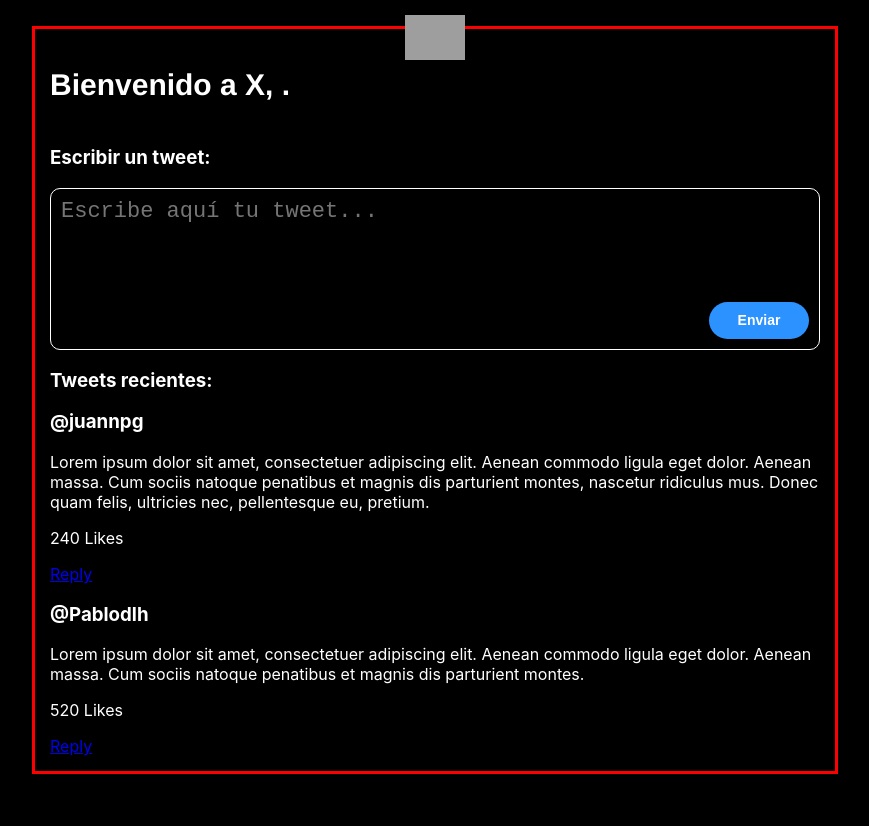
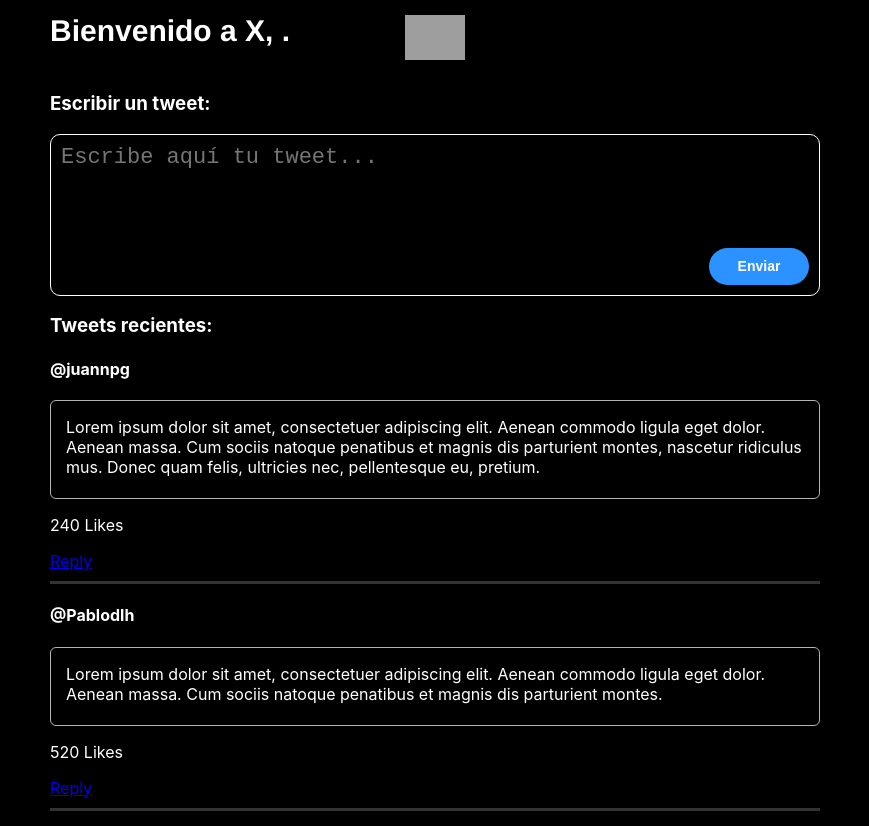
Before and after one commit to juannpg/twitter-clone, a React (Create React App) app in the folder frontend/: page /dashboard in a window 1280 px wide. Shown: the whole page, without its empty margins (205-1074 px from the left). Before the commit the page ends 800 px from the top, so only its background shows below. Built offline with nearby package versions, Linux system fonts and the light colour scheme; grey boxes are pictures that could not be loaded.

Commit message:
working on recent tweets frontend

```diff
--- a/frontend/src/App.css
+++ b/frontend/src/App.css
@@ -9,19 +9,6 @@
   display: flex;
   flex-direction: column;
   align-items: center;
-}
-
-.line-container {
-  display: flex;
-  align-items: center;
-  width: 90%;
-  margin: 10px;
-}
-
-.line {
-  flex: 1;
-  height: 0.5px;
-  background-color: #333;
 }
 
 .circle {
--- a/frontend/src/components/TweetFeed/TweetFeed.css
+++ b/frontend/src/components/TweetFeed/TweetFeed.css
@@ -1,3 +1,18 @@
 p.likes {
   cursor: pointer;
 }
+
+.line {
+  width: 100%;
+  margin-top: 10px;
+  height: 3px;
+}
+
+.tweetContent {
+  border-style: solid;
+  border-color: rgb(180, 180, 180);
+  border-width: 1px;
+  border-radius: 6px;
+  padding-bottom: 5px;
+  padding-left: 15px;
+}
--- a/frontend/src/components/TweetFeed/TweetFeed.tsx
+++ b/frontend/src/components/TweetFeed/TweetFeed.tsx
@@ -5,7 +5,7 @@
 const TweetFeed = ({username, tweet, likes}:{username: string, tweet: string, likes: number}) => {
   return (
     <div className='tweetFeed'>
-      <h3>@{username}</h3>
+      <h4>@{username}</h4>
       <div className="tweetContent">
         <p>{tweet}</p>
       </div>
@@ -18,6 +18,7 @@
         >{likes} Likes</p>
         <Link to='/replie'>Reply</Link>
       </div>
+      <div className="line"></div>
     </div>
   )
 }
--- a/frontend/src/globals.css
+++ b/frontend/src/globals.css
@@ -11,9 +11,6 @@
 .main {
   display: flex;
   justify-content: center;
-
-  border-style: solid;
-  border-color: red;
 }
 
 .header {
@@ -103,3 +100,16 @@
 h2 {
   font-size: 30px;
 }
+
+.line-container {
+  display: flex;
+  align-items: center;
+  width: 90%;
+  margin: 10px;
+}
+
+.line {
+  flex: 1;
+  height: 0.5px;
+  background-color: #333;
+}
```
